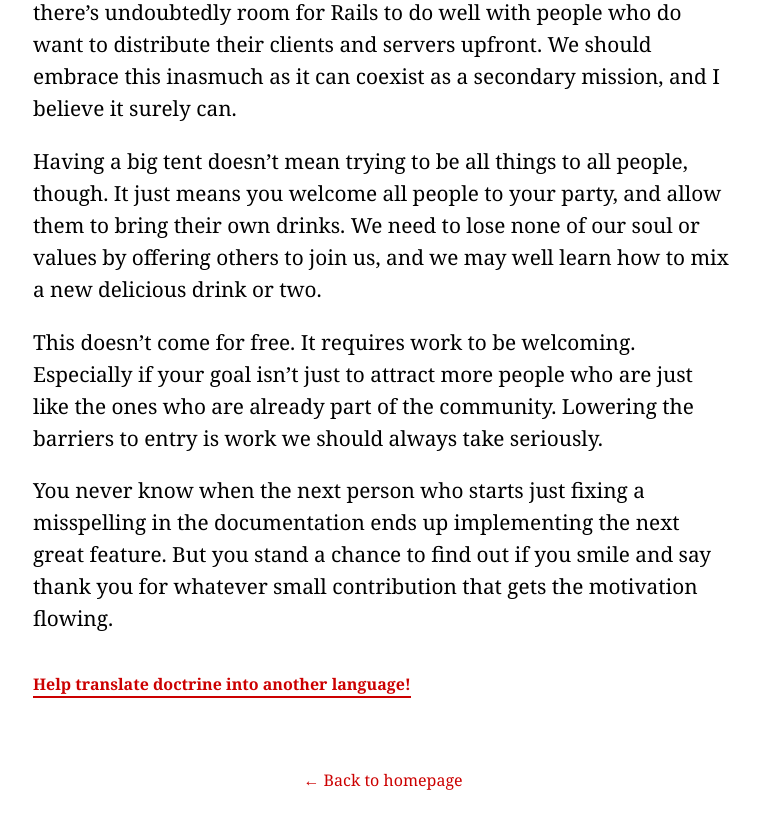
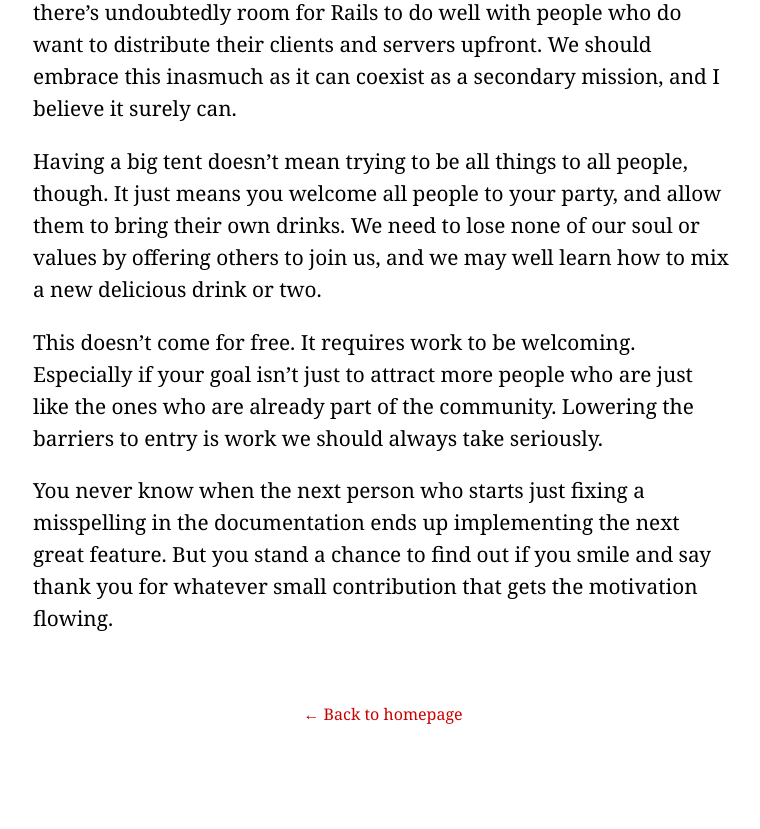
Before and after one commit to rails/homepage, a Jekyll site: the page built from doctrine.html, in a window 1280 px wide and 900 px high, scrolled down 20984 px. Shown: the top 829 px of the window, without its empty margins (257-1017 px from the left). Built offline with Jekyll 4.4.1, drawn with Linux system fonts in a browser that asks for light colours.

Commit message:
Update doctrine.html

```diff
--- a/_layouts/doctrine.html
+++ b/_layouts/doctrine.html
@@ -25,10 +25,6 @@ layout: default
 {{ content }}
 
 <section>
-  <a class="help__translate" href="https://github.com/rails/homepage" target="_blank">Help translate doctrine into another language!</a>
-</section>
-
-<section>
   <p class="back">
     <a href="/">&larr; Back to homepage</a>
   </p>
```
